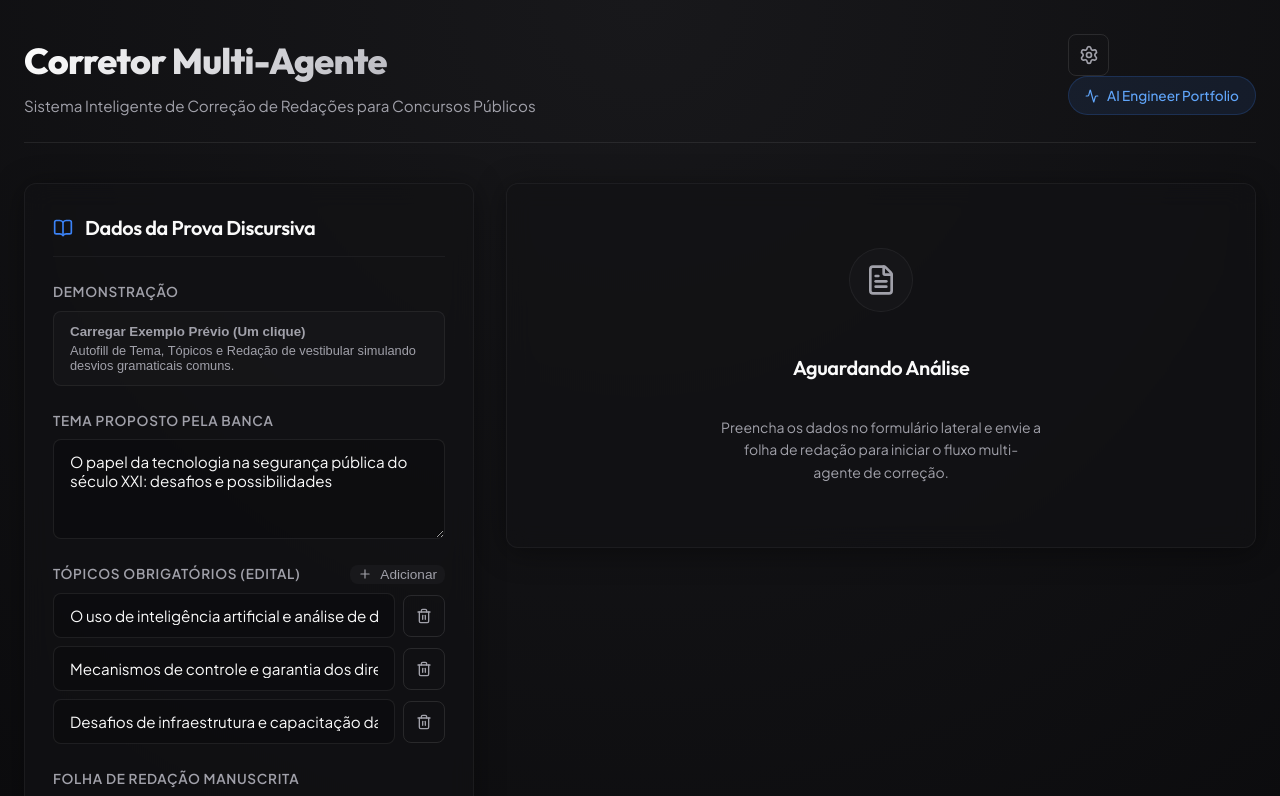
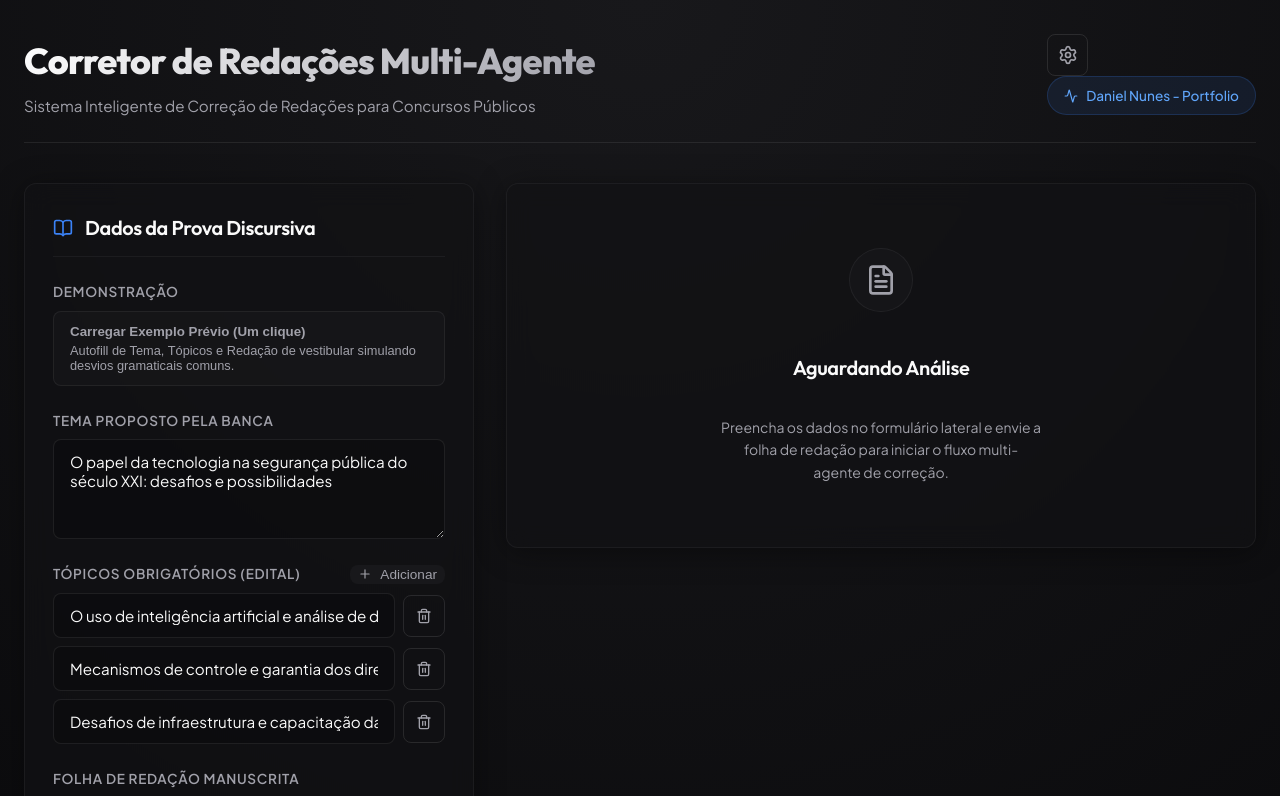
Before and after one commit to caldeirapro/multiagents_redacoes, a Next.js app: page / in a window 1280 px wide. Shown: the top 796 px of the page. Built offline with nearby package versions, Linux system fonts and the light colour scheme.

Commit message:
chore: add link to portfolio badge pointing to caldeirapro.github.io

```diff
--- a/src/app/page.tsx
+++ b/src/app/page.tsx
@@ -397,7 +397,7 @@ export default function Home() {
       {/* Header */}
       <header className="app-header">
         <div className="header-title-container">
-          <h1 className="header-title">Corretor Multi-Agente</h1>
+          <h1 className="header-title">Corretor de Redações Multi-Agente</h1>
           <span className="header-subtitle">
             Sistema Inteligente de Correção de Redações para Concursos Públicos
           </span>
@@ -411,10 +411,16 @@ export default function Home() {
           >
             <Settings size={20} />
           </button>
-          <div className="portfolio-badge">
+          <a
+            href="https://caldeirapro.github.io/portfolio/"
+            target="_blank"
+            rel="noopener noreferrer"
+            className="portfolio-badge"
+            style={{ textDecoration: "none" }}
+          >
             <Activity size={14} />
-            <span>AI Engineer Portfolio</span>
-          </div>
+            <span>Daniel Nunes - Portfolio</span>
+          </a>
         </div>
       </header>
 
@@ -443,7 +449,7 @@ export default function Home() {
             <p style={{ fontSize: "0.8rem", color: "var(--text-muted)", marginTop: "0.25rem" }}>
               Sua chave de API é salva localmente no navegador (localStorage) e usada diretamente
               nas requisições. Deixe em branco se a variável de ambiente{" "}
-              <code>GEMINI_API_KEY</code> estiver configurada no servidor.
+              <b><code>GEMINI_API_KEY</code></b> estiver configurada no servidor.
             </p>
           </div>
         </div>
```
